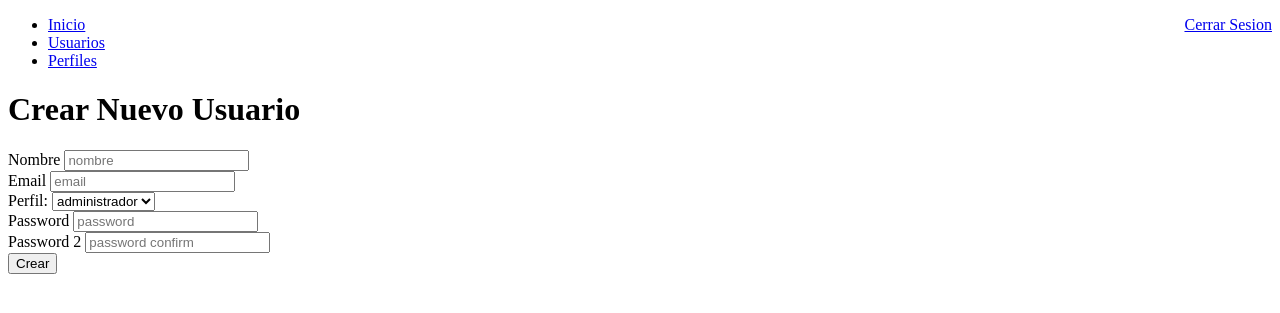
After one commit to SaulSneider7/System_Senati, a PHP site: page /Sys_Senati/usuarios/crear.php in a window 1280 px wide. The commit adds this page. Shown: the top 313 px of the page. Run offline with PHP 8.4, Linux system fonts and the light colour scheme; a user stored in the database is signed in; data comes from the database, SQL or seed files in the repository.

Commit message:
usuario crear

```diff
--- /dev/null
+++ b/layout/header.php
@@ -0,0 +1,8 @@
+<header>
+    <a href="<?php echo $ruta; ?>app/controller/login/salir.php" style="float:right;">Cerrar Sesion</a>
+    <ul>
+        <li><a href="<?php echo $ruta; ?>index.php">Inicio</a></li>
+        <li><a href="<?php echo $ruta; ?>usuarios/index.php">Usuarios</a></li>
+        <li><a href="<?php echo $ruta; ?>perfiles/index.php">Perfiles</a></li>
+    </ul>
+</header>
--- /dev/null
+++ b/layout/session.php
@@ -0,0 +1,9 @@
+<?php
+    session_start();
+    if (!isset($_SESSION['email'])) {
+        header('location: '.$ruta.'login/index.php');
+    } else {
+        $nombre_session = $_SESSION['nombre'];
+        $email_session = $_SESSION['email'];
+    }
+?>
--- /dev/null
+++ b/public/js/usuario.js
@@ -0,0 +1,27 @@
+$("#btn_crear_usuario").click(function(){
+    var nombre = $("#nombre_usuario").val();
+    var email = $("#email_usuario").val();
+    var id_perfil = $("#id_perfil").val();
+    var password = $("#password").val();
+    var password2 = $("#password2").val();
+
+    $.ajax({
+        type: "POST",
+        url: "../app/controller/usuarios/UsuarioController.php",
+        dataType: "json",
+        data: {
+            action: 'crearUsuario',
+            nombre: nombre,
+            email: email,
+            id_perfil: id_perfil,
+            password: password,
+            password2: password2
+        },
+        success: function(data){
+            console.log(data);
+        },
+        error: function(data){
+            console.log(data);
+        }
+    })
+})
--- /dev/null
+++ b/usuarios/crear.php
@@ -0,0 +1,42 @@
+<?php
+    include_once '../app/config.php';
+    include_once '../layout/session.php';
+    include_once '../app/controller/perfiles/lista_perfiles.php';
+?>
+<!DOCTYPE html>
+<html lang="es">
+<head>
+    <meta charset="UTF-8">
+    <meta name="viewport" content="width=device-width, initial-scale=1.0">
+    <title>Document</title>
+</head>
+<body>
+    <?php include_once '../layout/header.php' ?>
+    <h1>Crear Nuevo Usuario</h1>
+    <form>
+        <label for="">Nombre</label>
+        <input type="text" placeholder="nombre" id="nombre_usuario"><br>
+        <label for="">Email</label>
+        <input type="text" placeholder="email" id="email_usuario"><br>
+        <label for="">Perfil:</label>
+        <select name="" id="id_perfil">
+            <?php
+                foreach($perfiles as $perfil_dato) { ?>
+                <option value="<?php echo $perfil_dato['id_perfil'] ?>">
+                    <?php echo $perfil_dato['nombre'] ?>
+                </option>
+                <?php
+                }
+            ?>
+        </select><br>
+        <label for="">Password</label>
+        <input type="text" placeholder="password" id="password"><br>
+        <label for="">Password 2</label>
+        <input type="text" placeholder="password confirm" id="password2"><br>
+        <button type="button" id="btn_crear_usuario">Crear</button>
+    </form>
+    <!-- jQuery -->
+    <script src="https://ajax.googleapis.com/ajax/libs/jquery/3.7.1/jquery.min.js"></script>
+    <script src="<?php echo $ruta ?>public/js/usuario.js"></script>
+</body>
+</html>
```
Also changed, not shown: app/controller/usuarios/UsuarioController.php (added, +19 -0 lines), index.php (+5 -5 lines), perfiles/index.php (+7 -9 lines), usuarios/index.php (+47 -1 lines).
